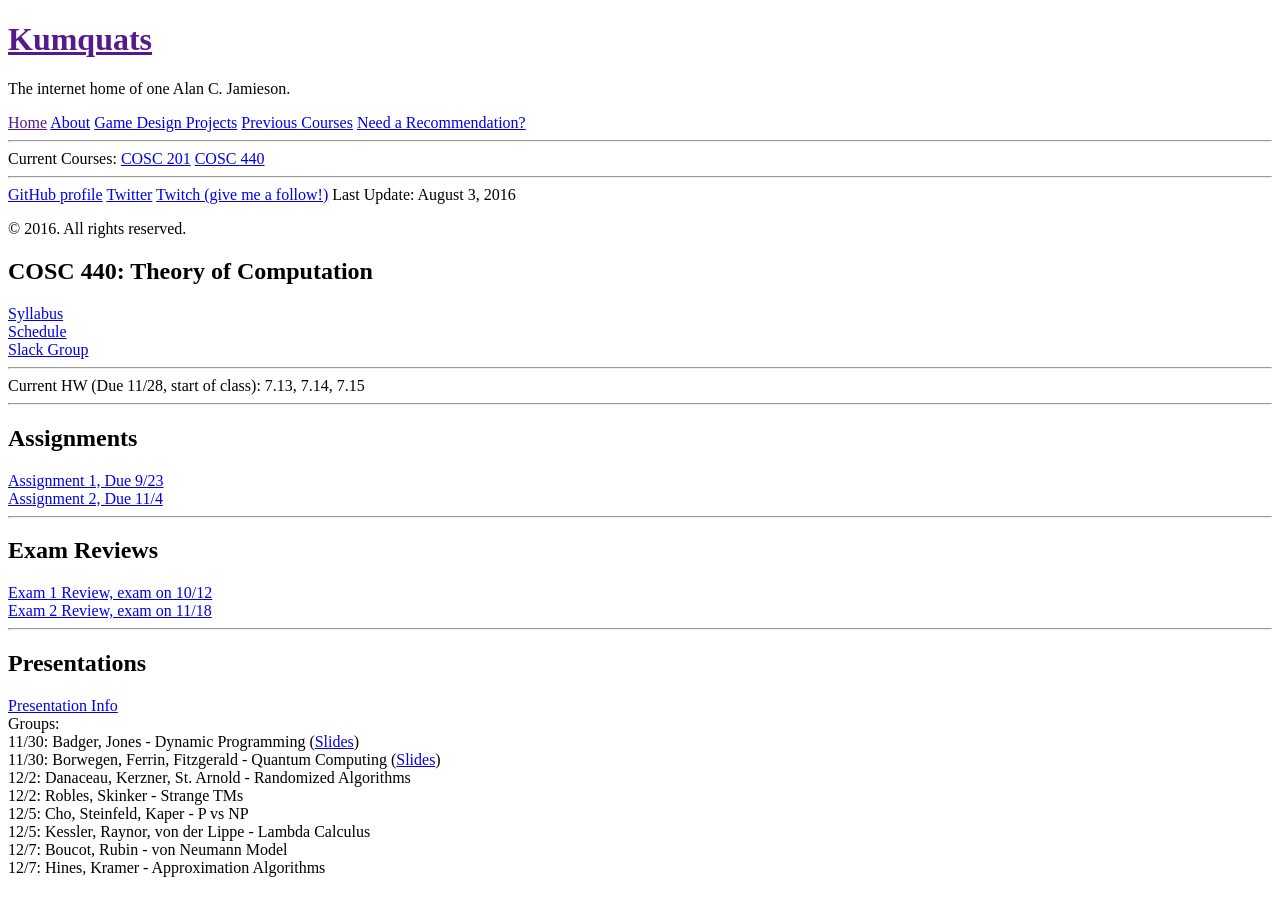
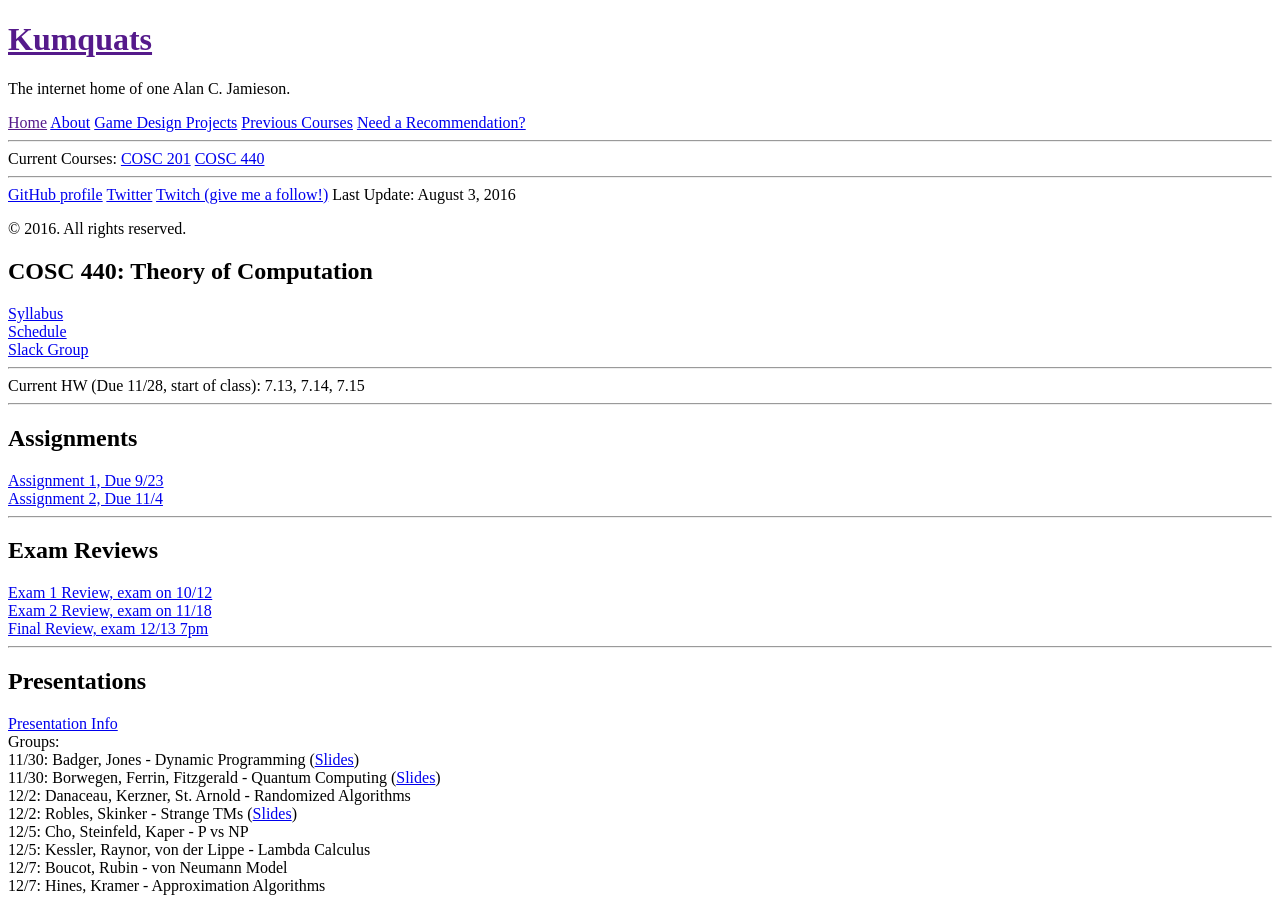
Before and after one commit to ripark/ripark.github.io, a Jekyll site: the page built from f16/cosc440.html, in a window 1280 px wide. Built offline with Jekyll 4.4.1, drawn with Linux system fonts in a browser that asks for light colours; Markdown is read by kramdown in place of the engine named in the settings.

Commit message:
final reviews

```diff
--- a/f16/cosc201.html
+++ b/f16/cosc201.html
@@ -44,6 +44,8 @@ Katie - Thursday 8-10pm
 <br>
 <a href="http://ripark.github.io/f16/201RevQs2.pdf">Exam 2 Review; exam on 11/16 (MW), 11/17 (TR)</a>
 <br>
+<a href="http://ripark.github.io/f16/201RevQsFinal.pdf">Final Review; exam 12/12 7pm (TR), 12/14 2pm (MW)</a>
+<br>
 <hr>
 <h2> Projects </h2>
 <a href="http://ripark.github.io/f16/COSC201Asg1.pdf">Assignment 1 - Due 10/7, Team information due 9/27</a>[<a href="http://ripark.github.io/f15/sample.txt">Sample Output</a>][<a href="http://ripark.github.io/f15/accounts.txt">Sample File</a>] Question Cutoff: 10/7, 7pm
--- a/f16/cosc440.html
+++ b/f16/cosc440.html
@@ -22,6 +22,8 @@
 <a href="http://ripark.github.io/f16/440Exam1Rev.pdf">Exam 1 Review, exam on 10/12</a>
 <br>
 <a href="http://ripark.github.io/f16/440Exam2Rev.pdf">Exam 2 Review, exam on 11/18</a>
+<br>
+<a href="http://ripark.github.io/f16/440FinalReview.pdf">Final Review, exam 12/13 7pm</a>
 <hr>
 <h2> Presentations </h2>
 <a href="http://ripark.github.io/f16/COSC440Pres.pdf">Presentation Info</a>
@@ -34,7 +36,7 @@
 <br>
 12/2: Danaceau, Kerzner, St. Arnold - Randomized Algorithms
 <br>
-12/2: Robles, Skinker - Strange TMs
+12/2: Robles, Skinker - Strange TMs (<a href="http://ripark.github.io/f16/StrangeTM.pdf">Slides</a>)
 <br>
 12/5: Cho, Steinfeld, Kaper - P vs NP
 <br>
```
Also changed, not shown: 3 other files.
